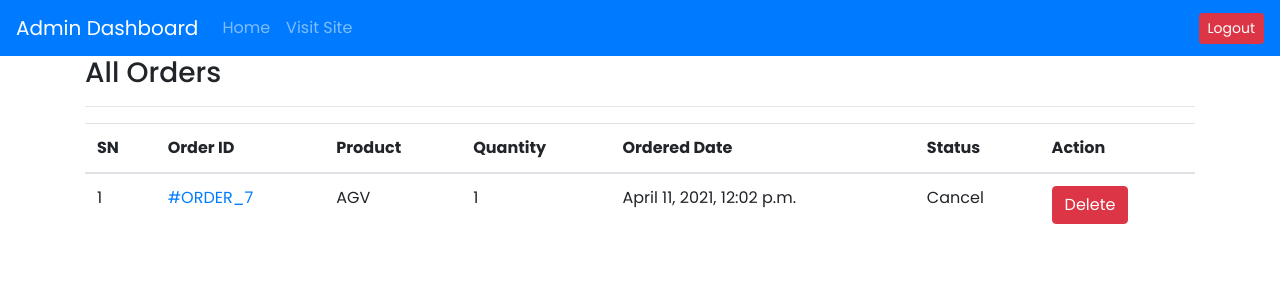
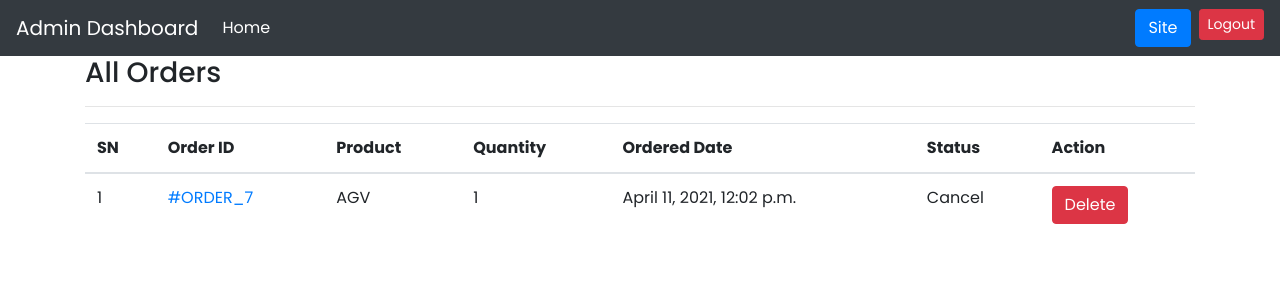
Before and after one commit to psuman10/personal, a Django app: page /admin-all-orders/ in a window 1280 px wide. Shown: the top 300 px of the page. Run offline with Django 3.2, Linux system fonts and the light colour scheme; data comes from the database, SQL or seed files in the repository; both versions use the stored data as it was after the commit; parts of the project's set-up code (start-up, migrations or seed data) failed here and were passed over; some libraries are stand-ins or nearby versions.

Commit message:
navbar midified

```diff
--- a/templates/layout-admin.html
+++ b/templates/layout-admin.html
@@ -20,6 +20,7 @@
 <script src="https://code.jquery.com/jquery-3.5.1.slim.min.js" integrity="sha384-DfXdz2htPH0lsSSs5nCTpuj/zy4C+OGpamoFVy38MVBnE+IbbVYUew+OrCXaRkfj" crossorigin="anonymous"></script>
 <script src="https://cdn.jsdelivr.net/npm/popper.js@1.16.1/dist/umd/popper.min.js" integrity="sha384-9/reFTGAW83EW2RDu2S0VKaIzap3H66lZH81PoYlFhbGU+6BZp6G7niu735Sk7lN" crossorigin="anonymous"></script>
 <script src="https://cdn.jsdelivr.net/npm/bootstrap@4.6.0/dist/js/bootstrap.min.js" integrity="sha384-+YQ4JLhjyBLPDQt//I+STsc9iw4uQqACwlvpslubQzn4u2UU2UFM80nGisd026JF" crossorigin="anonymous"></script>
+<script defer src="https://use.fontawesome.com/releases/v5.0.6/js/all.js"></script>
 
 </body>
 </html>
--- a/templates/navbar-admin.html
+++ b/templates/navbar-admin.html
@@ -1,4 +1,4 @@
-<nav class="navbar navbar-expand-lg navbar-dark bg-primary d-flex">
+<nav class="navbar navbar-expand-lg navbar-dark bg-dark d-flex">
     <a class="navbar-brand" href="{% url 'dashboard' %}">Admin Dashboard</a>
     <button class="navbar-toggler" type="button" data-toggle="collapse" data-target="#navbarNav"
             aria-controls="navbarNav" aria-expanded="false" aria-label="Toggle navigation">
@@ -7,15 +7,15 @@
     <div class="collapse navbar-collapse d-flex align-items-center justify-content-between" id="navbarNav">
         <ul class="navbar-nav">
             <li class="nav-item">
-                <a class="nav-link" href="{% url 'dashboard' %}">Home<span class="sr-only">Home(current)</span></a>
+                <a class="nav-link text-white" href="{% url 'dashboard' %}">Home<span class="sr-only">Home(current)</span></a>
             </li>
 
-
-            <li class="nav-item">
-                <a class="nav-link" href="{% url 'home' %}">Visit Site</a>
-            </li>
         </ul>
         <ul class="navbar-nav">
+        <li class="nav-item">
+
+                 <a href="{% url 'home' %}" class="btn btn-primary">Site </a>
+            </li>
             {% if user.is_staff %}
             <li class="nav-item">
                 <a class="btn btn-warning btn-sm mx-2" href="/admin-dashboard/register-user">Register User</a>
```
Also changed, not shown: db.sqlite3.
